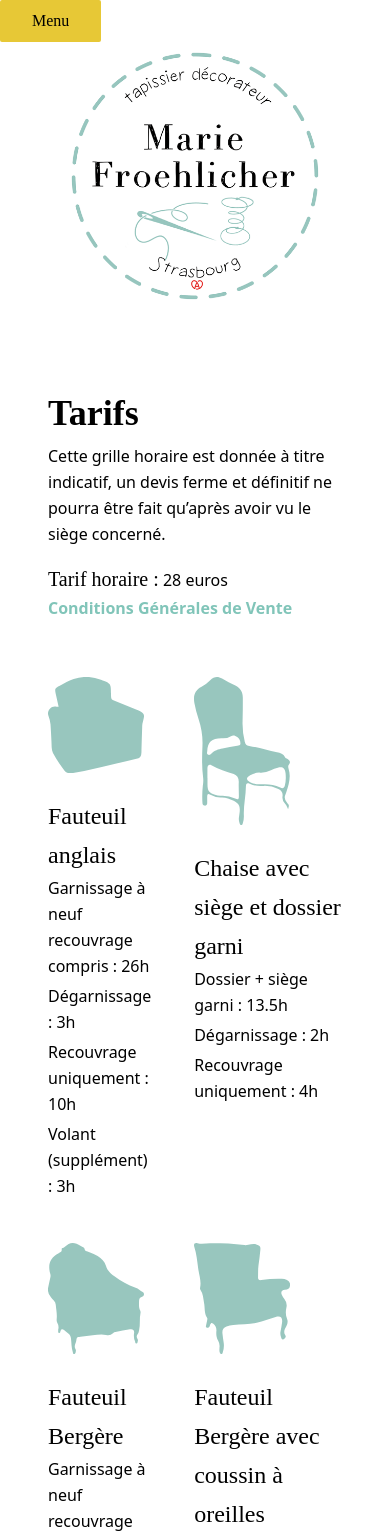
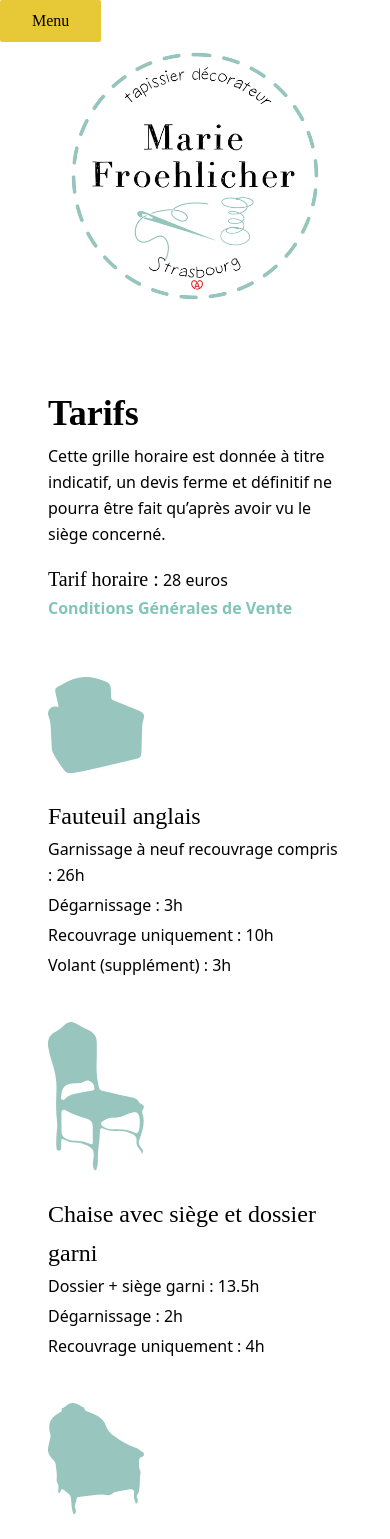
Before and after one commit to poncetnoemie/fro, a Vue app: page /tarifs in a window 390 px wide. Shown: the top 1539 px of the page. Built offline with nearby package versions, Linux system fonts and the light colour scheme; a web font is replaced by a local one.

Commit message:
Fix Tarifs responsive

```diff
--- a/src/views/Tarifs.vue
+++ b/src/views/Tarifs.vue
@@ -1,7 +1,7 @@
 <template>
   <main>
     <div class="grid md:grid-cols-2 gap-10">
-      <div class="col-span-2 md:pr-12 md:mb-6">
+      <div class="md:col-span-2 md:pr-12 md:mb-6">
         <h1 class="font-bold text-4xl">Tarifs</h1>
         <p>
           Cette grille horaire est donnée à titre indicatif, un devis ferme et
@@ -13,7 +13,7 @@
         </p>
       </div>
       <div
-        class="col-span-1 flex flex-col md:flex-row md:items-center"
+        class="md:col-span-1 flex flex-col md:flex-row md:items-center"
         v-for="(price, index) in prices"
         :key="'price-' + index"
       >
```
